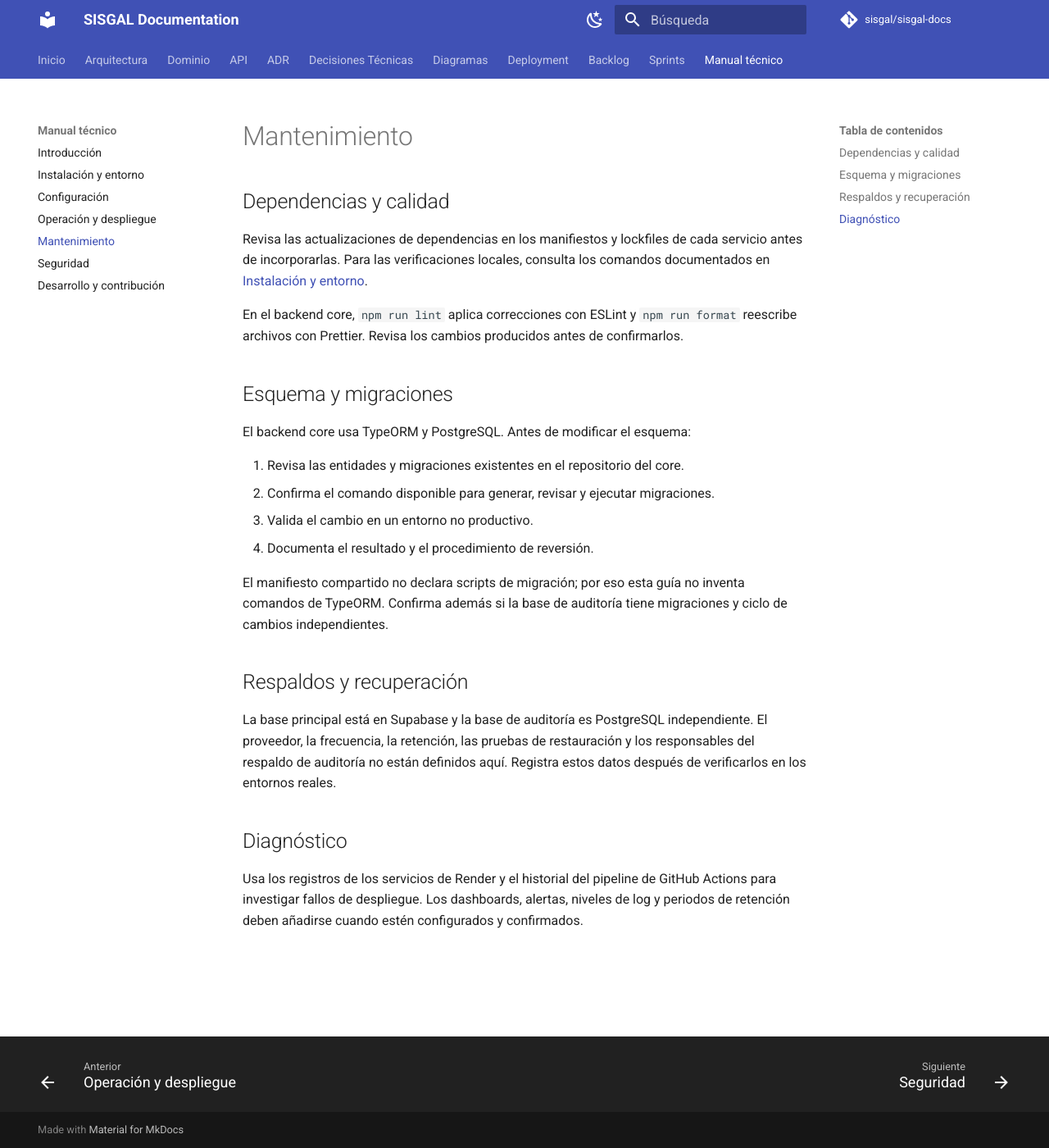
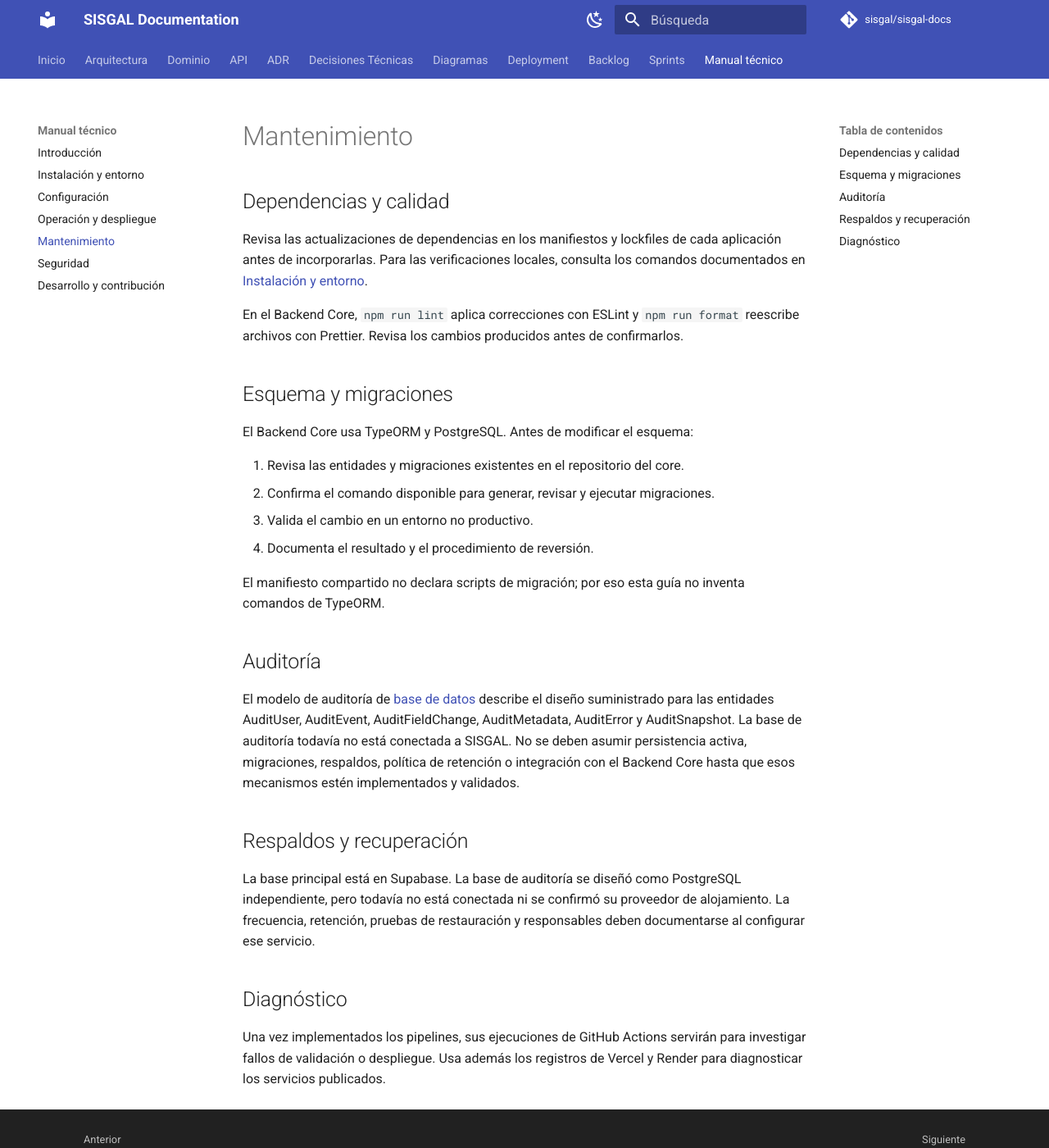
Before and after one commit to sisgal-platform/sisgal-docs, an MkDocs documentation site: the page built from docs/technical-guide/maintenance.md, in a window 1280 px wide and 1400 px high. Shown: the whole window at 82% size. Built offline with MkDocs 1.6.1 and Material for MkDocs 9.7.7, drawn with Linux system fonts in a browser that asks for light colours; comment, search, counter and statistics services are not loaded.

Commit message:
docs: document proposed audit schema and status

```diff
--- a/docs/technical-guide/maintenance.md
+++ b/docs/technical-guide/maintenance.md
@@ -2,25 +2,29 @@
 
 ## Dependencias y calidad
 
-Revisa las actualizaciones de dependencias en los manifiestos y lockfiles de cada servicio antes de incorporarlas. Para las verificaciones locales, consulta los comandos documentados en [Instalación y entorno](setup.md).
+Revisa las actualizaciones de dependencias en los manifiestos y lockfiles de cada aplicación antes de incorporarlas. Para las verificaciones locales, consulta los comandos documentados en [Instalación y entorno](setup.md).
 
-En el backend core, `npm run lint` aplica correcciones con ESLint y `npm run format` reescribe archivos con Prettier. Revisa los cambios producidos antes de confirmarlos.
+En el Backend Core, `npm run lint` aplica correcciones con ESLint y `npm run format` reescribe archivos con Prettier. Revisa los cambios producidos antes de confirmarlos.
 
 ## Esquema y migraciones
 
-El backend core usa TypeORM y PostgreSQL. Antes de modificar el esquema:
+El Backend Core usa TypeORM y PostgreSQL. Antes de modificar el esquema:
 
 1. Revisa las entidades y migraciones existentes en el repositorio del core.
 2. Confirma el comando disponible para generar, revisar y ejecutar migraciones.
 3. Valida el cambio en un entorno no productivo.
 4. Documenta el resultado y el procedimiento de reversión.
 
-El manifiesto compartido no declara scripts de migración; por eso esta guía no inventa comandos de TypeORM. Confirma además si la base de auditoría tiene migraciones y ciclo de cambios independientes.
+El manifiesto compartido no declara scripts de migración; por eso esta guía no inventa comandos de TypeORM.
+
+## Auditoría
+
+El modelo de auditoría de [base de datos](../diagrams/database.md) describe el diseño suministrado para las entidades AuditUser, AuditEvent, AuditFieldChange, AuditMetadata, AuditError y AuditSnapshot. La base de auditoría todavía no está conectada a SISGAL. No se deben asumir persistencia activa, migraciones, respaldos, política de retención o integración con el Backend Core hasta que esos mecanismos estén implementados y validados.
 
 ## Respaldos y recuperación
 
-La base principal está en Supabase y la base de auditoría es PostgreSQL independiente. El proveedor, la frecuencia, la retención, las pruebas de restauración y los responsables del respaldo de auditoría no están definidos aquí. Registra estos datos después de verificarlos en los entornos reales.
+La base principal está en Supabase. La base de auditoría se diseñó como PostgreSQL independiente, pero todavía no está conectada ni se confirmó su proveedor de alojamiento. La frecuencia, retención, pruebas de restauración y responsables deben documentarse al configurar ese servicio.
 
 ## Diagnóstico
 
-Usa los registros de los servicios de Render y el historial del pipeline de GitHub Actions para investigar fallos de despliegue. Los dashboards, alertas, niveles de log y periodos de retención deben añadirse cuando estén configurados y confirmados.
+Una vez implementados los pipelines, sus ejecuciones de GitHub Actions servirán para investigar fallos de validación o despliegue. Usa además los registros de Vercel y Render para diagnosticar los servicios publicados.
```
